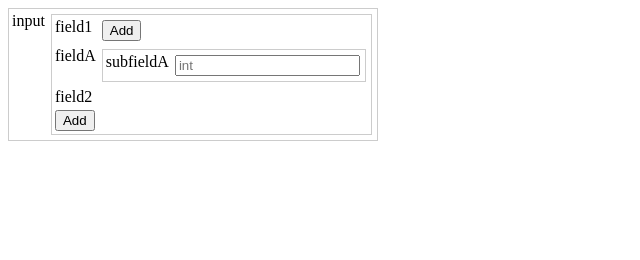
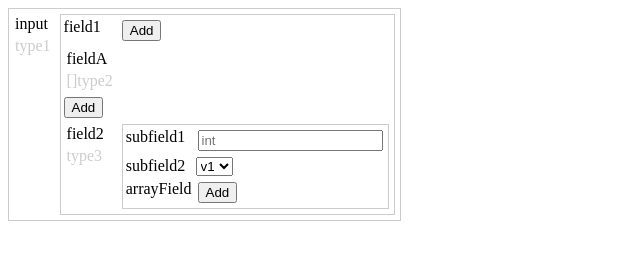
Before and after one commit to troylelandshields/viewify, a plain HTML site: page index.html in a window 1280 px wide. Shown: the whole page, without its empty margins (0-640 px from the left). Drawn offline with Linux system fonts and the light colour scheme.

Commit message:
show type for objects

```diff
--- a/index.html
+++ b/index.html
@@ -14,7 +14,7 @@
     var data = {
       "fieldName":"input",
       "fieldType": "object",
-      "typeName": "message",
+      "typeName": "type1",
       "repeated": false,
       "fieldDef": [
         {
@@ -25,8 +25,8 @@
         {
           "fieldName": "fieldA",
           "fieldType": "object",
-          "typeName": "message",
-          "repeated": false,
+          "typeName": "type2",
+          "repeated": true,
           "fieldDef": [
             {
               "fieldName": "subfieldA",
@@ -37,8 +37,8 @@
         {
           "fieldName": "field2",
           "fieldType": "object",
-          "typeName": "message",
-          "repeated": true,
+          "typeName": "type3",
+          "repeated": false,
           "fieldDef": [
             {
               "fieldName": "subfield1",
--- a/viewify.css
+++ b/viewify.css
@@ -6,3 +6,7 @@
 td {
     vertical-align: top;
 }
+
+.message-type {
+    color: #ccc;
+}
--- a/viewify.js
+++ b/viewify.js
@@ -116,11 +116,31 @@ Viewifier.prototype.objectHTML = function(obj, parent) {
   var fieldRow = document.createElement("tr");
   var fieldCell = document.createElement("td");
 
+  var msgType = obj.typeName;
+  if (obj.repeated) {
+    msgType = "[]" + msgType
+  }
+
+  var nameText = document.createTextNode(obj.fieldName);
+
+  var typeRow = document.createElement("tr");
+  var typeCell = document.createElement("td");
+  var typeText = document.createTextNode(msgType);
+  typeCell.classList.add("message-type")
+
+  typeCell.appendChild(typeText);
+  typeRow.appendChild(typeCell);
+
+  fieldCell.appendChild(nameText);
+  fieldRow.appendChild(fieldCell);
+  fieldTable.appendChild(fieldRow);
+
+  fieldTable.appendChild(typeRow);
+
   var row = document.createElement("tr");
   var nameCell = document.createElement("td");
-  var nameText = document.createTextNode(obj.fieldName);
 
-  nameCell.appendChild(nameText);
+  nameCell.appendChild(fieldTable);
   row.appendChild(nameCell);
 
   var v = document.createElement("table");
```
